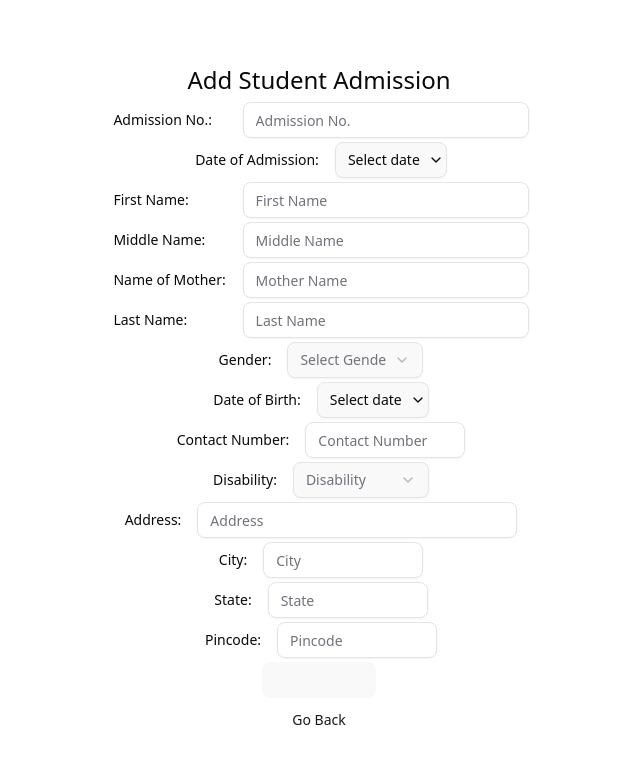
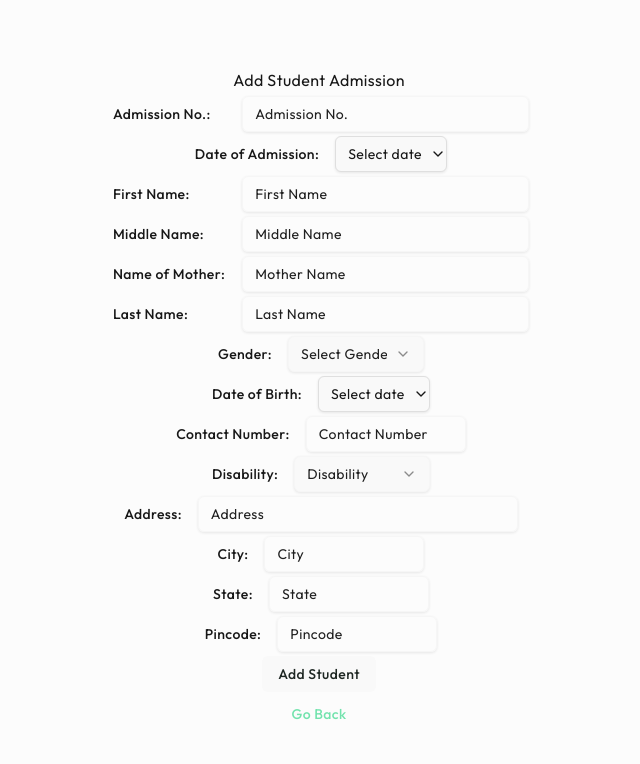
Before and after one commit to Abhi-Survase/bb_portal, a React (Vite) app in the folder frontend/: page /addStudent in a window 1280 px wide. Shown: the top 764 px of the page, without its empty margins (321-961 px from the left). Built offline with nearby package versions, Linux system fonts and the light colour scheme.

Commit message:
Changed App name & poslished App theme

```diff
--- a/frontend/index.html
+++ b/frontend/index.html
@@ -5,7 +5,10 @@
     <meta charset="UTF-8" />
     <link rel="icon" type="image/svg+xml" href="./smp_icon.svg" />
     <meta name="viewport" content="width=device-width, initial-scale=1.0" />
-    <title>School Management Platform</title>
+    <link rel="preconnect" href="https://fonts.googleapis.com">
+    <link rel="preconnect" href="https://fonts.gstatic.com" crossorigin>
+    <link href="https://fonts.googleapis.com/css2?family=Outfit:wght@100..900&display=swap" rel="stylesheet">
+    <title>Blossom Book Portal</title>
   </head>
 
   <body>
--- a/frontend/src/App.jsx
+++ b/frontend/src/App.jsx
@@ -5,19 +5,21 @@ import { Link } from "react-router";
 
 function App() {
   return (
-    <div className="h-screen flex flex-col justify-center items-center text-center">
+    <div className="bg-(--background) h-screen flex flex-col justify-center items-center text-center">
       <div>
         <img src={bookLogo} className="logo react" alt="SMP logo" />
       </div>
-      <h1>School Management App</h1>
+      <h1 className="text-(--foreground) scroll-m-20 text-center border-b m-8 text-4xl font-bold tracking-tight text-balance">
+        The Blossom Book Portal
+      </h1>
       <div className="card mt-6 grid gap-4">
-        <Button variant="outline">
+        <Button variant="secondary">
           <Link to="students">Show Student List</Link>
         </Button>
-        <Button variant="outline">
+        <Button variant="secondary">
           <Link to="students/findStudent">Find Student</Link>
         </Button>
-        <Button variant="outline">
+        <Button variant="secondary">
           <Link to="addStudent">Add Student Admission</Link>
         </Button>
       </div>
--- a/frontend/src/index.css
+++ b/frontend/src/index.css
@@ -3,83 +3,124 @@
 
 @custom-variant dark (&:is(.dark *));
 :root {
-  font-family: system-ui, Avenir, Helvetica, Arial, sans-serif;
-  line-height: 1.5;
-  font-weight: 400;
-
-  color-scheme: light dark;
-  color: rgba(255, 255, 255, 0.87);
-  background-color: #242424;
-
-  font-synthesis: none;
-  text-rendering: optimizeLegibility;
-  -webkit-font-smoothing: antialiased;
-  -moz-osx-font-smoothing: grayscale;
-  --radius: 0.625rem;
-  --background: oklch(1 0 0);
-  --foreground: oklch(0.141 0.005 285.823);
-  --card: oklch(1 0 0);
-  --card-foreground: oklch(0.141 0.005 285.823);
-  --popover: oklch(1 0 0);
-  --popover-foreground: oklch(0.141 0.005 285.823);
-  --primary: oklch(0.21 0.006 285.885);
-  --primary-foreground: oklch(0.985 0 0);
-  --secondary: oklch(0.967 0.001 286.375);
-  --secondary-foreground: oklch(0.21 0.006 285.885);
-  --muted: oklch(0.967 0.001 286.375);
-  --muted-foreground: oklch(0.552 0.016 285.938);
-  --accent: oklch(0.967 0.001 286.375);
-  --accent-foreground: oklch(0.21 0.006 285.885);
-  --destructive: oklch(0.577 0.245 27.325);
-  --border: oklch(0.92 0.004 286.32);
-  --input: oklch(0.92 0.004 286.32);
-  --ring: oklch(0.705 0.015 286.067);
-  --chart-1: oklch(0.646 0.222 41.116);
-  --chart-2: oklch(0.6 0.118 184.704);
-  --chart-3: oklch(0.398 0.07 227.392);
-  --chart-4: oklch(0.828 0.189 84.429);
-  --chart-5: oklch(0.769 0.188 70.08);
-  --sidebar: oklch(0.985 0 0);
-  --sidebar-foreground: oklch(0.141 0.005 285.823);
-  --sidebar-primary: oklch(0.21 0.006 285.885);
-  --sidebar-primary-foreground: oklch(0.985 0 0);
-  --sidebar-accent: oklch(0.967 0.001 286.375);
-  --sidebar-accent-foreground: oklch(0.21 0.006 285.885);
-  --sidebar-border: oklch(0.92 0.004 286.32);
-  --sidebar-ring: oklch(0.705 0.015 286.067);
+  --background: oklch(0.9911 0 0);
+  --foreground: oklch(0.2046 0 0);
+  --card: oklch(0.9911 0 0);
+  --card-foreground: oklch(0.2046 0 0);
+  --popover: oklch(0.9911 0 0);
+  --popover-foreground: oklch(0.4386 0 0);
+  --primary: oklch(0.8348 0.1302 160.908);
+  --primary-foreground: oklch(0.2626 0.0147 166.4589);
+  --secondary: oklch(0.9505 0.0491 170.6657);
+  --secondary-foreground: oklch(0.2046 0 0);
+  --muted: oklch(0.9461 0 0);
+  --muted-foreground: oklch(0.2435 0 0);
+  --accent: oklch(0.9461 0 0);
+  --accent-foreground: oklch(0.2435 0 0);
+  --destructive: oklch(0.5523 0.1927 32.7272);
+  --destructive-foreground: oklch(0.9934 0.0032 17.2118);
+  --border: oklch(0.9037 0 0);
+  --input: oklch(0.9731 0 0);
+  --ring: oklch(0.8348 0.1302 160.908);
+  --chart-1: oklch(0.8348 0.1302 160.908);
+  --chart-2: oklch(0.6231 0.188 259.8145);
+  --chart-3: oklch(0.6056 0.2189 292.7172);
+  --chart-4: oklch(0.7686 0.1647 70.0804);
+  --chart-5: oklch(0.6959 0.1491 162.4796);
+  --sidebar: oklch(0.9911 0 0);
+  --sidebar-foreground: oklch(0.5452 0 0);
+  --sidebar-primary: oklch(0.8348 0.1302 160.908);
+  --sidebar-primary-foreground: oklch(0.2626 0.0147 166.4589);
+  --sidebar-accent: oklch(0.9461 0 0);
+  --sidebar-accent-foreground: oklch(0.2435 0 0);
+  --sidebar-border: oklch(0.9037 0 0);
+  --sidebar-ring: oklch(0.8348 0.1302 160.908);
+  --font-sans: Outfit, sans-serif;
+  --font-serif: ui-serif, Georgia, Cambria, "Times New Roman", Times, serif;
+  --font-mono: monospace;
+  --radius: 0.5rem;
+  --shadow-x: 0px;
+  --shadow-y: 1px;
+  --shadow-blur: 3px;
+  --shadow-spread: 0px;
+  --shadow-opacity: 0.17;
+  --shadow-color: #000000;
+  --shadow-2xs: 0px 1px 3px 0px hsl(0 0% 0% / 0.09);
+  --shadow-xs: 0px 1px 3px 0px hsl(0 0% 0% / 0.09);
+  --shadow-sm: 0px 1px 3px 0px hsl(0 0% 0% / 0.17),
+    0px 1px 2px -1px hsl(0 0% 0% / 0.17);
+  --shadow: 0px 1px 3px 0px hsl(0 0% 0% / 0.17),
+    0px 1px 2px -1px hsl(0 0% 0% / 0.17);
+  --shadow-md: 0px 1px 3px 0px hsl(0 0% 0% / 0.17),
+    0px 2px 4px -1px hsl(0 0% 0% / 0.17);
+  --shadow-lg: 0px 1px 3px 0px hsl(0 0% 0% / 0.17),
+    0px 4px 6px -1px hsl(0 0% 0% / 0.17);
+  --shadow-xl: 0px 1px 3px 0px hsl(0 0% 0% / 0.17),
+    0px 8px 10px -1px hsl(0 0% 0% / 0.17);
+  --shadow-2xl: 0px 1px 3px 0px hsl(0 0% 0% / 0.43);
+  --tracking-normal: 0.025em;
+  --spacing: 0.25rem;
 }
 
-h1 {
-  font-size: 2rem;
-  line-height: 2;
-}
-h2 {
-  font-size: 1.5rem;
-  line-height: 1.5;
-}
-h3 {
-  font-size: 1.2rem;
-  line-height: 1.2;
-}
-
-@media (prefers-color-scheme: light) {
-  :root {
-    color: #213547;
-    background-color: #ffffff;
-  }
-  a:hover {
-    color: #747bff;
-  }
-  button {
-    background-color: #f9f9f9;
-  }
+.dark {
+  --background: oklch(0.1822 0 0);
+  --foreground: oklch(0.9288 0.0126 255.5078);
+  --card: oklch(0.2046 0 0);
+  --card-foreground: oklch(0.9288 0.0126 255.5078);
+  --popover: oklch(0.2603 0 0);
+  --popover-foreground: oklch(0.7348 0 0);
+  --primary: oklch(0.4365 0.1044 156.7556);
+  --primary-foreground: oklch(0.9213 0.0135 167.1556);
+  --secondary: oklch(0.2983 0.0155 169.0478);
+  --secondary-foreground: oklch(0.9851 0 0);
+  --muted: oklch(0.2393 0 0);
+  --muted-foreground: oklch(0.7122 0 0);
+  --accent: oklch(0.3132 0 0);
+  --accent-foreground: oklch(0.9851 0 0);
+  --destructive: oklch(0.3123 0.0852 29.7877);
+  --destructive-foreground: oklch(0.9368 0.0045 34.3092);
+  --border: oklch(0.2809 0 0);
+  --input: oklch(0.2603 0 0);
+  --ring: oklch(0.8003 0.1821 151.711);
+  --chart-1: oklch(0.8003 0.1821 151.711);
+  --chart-2: oklch(0.7137 0.1434 254.624);
+  --chart-3: oklch(0.709 0.1592 293.5412);
+  --chart-4: oklch(0.8369 0.1644 84.4286);
+  --chart-5: oklch(0.7845 0.1325 181.912);
+  --sidebar: oklch(0.1822 0 0);
+  --sidebar-foreground: oklch(0.6301 0 0);
+  --sidebar-primary: oklch(0.4365 0.1044 156.7556);
+  --sidebar-primary-foreground: oklch(0.9213 0.0135 167.1556);
+  --sidebar-accent: oklch(0.3132 0 0);
+  --sidebar-accent-foreground: oklch(0.9851 0 0);
+  --sidebar-border: oklch(0.2809 0 0);
+  --sidebar-ring: oklch(0.8003 0.1821 151.711);
+  --font-sans: Actor, sans-serif;
+  --font-serif: ui-serif, Georgia, Cambria, "Times New Roman", Times, serif;
+  --font-mono: monospace;
+  --radius: 0.5rem;
+  --shadow-x: 0px;
+  --shadow-y: 1px;
+  --shadow-blur: 3px;
+  --shadow-spread: 0px;
+  --shadow-opacity: 0.17;
+  --shadow-color: #000000;
+  --shadow-2xs: 0px 1px 3px 0px hsl(0 0% 0% / 0.09);
+  --shadow-xs: 0px 1px 3px 0px hsl(0 0% 0% / 0.09);
+  --shadow-sm: 0px 1px 3px 0px hsl(0 0% 0% / 0.17),
+    0px 1px 2px -1px hsl(0 0% 0% / 0.17);
+  --shadow: 0px 1px 3px 0px hsl(0 0% 0% / 0.17),
+    0px 1px 2px -1px hsl(0 0% 0% / 0.17);
+  --shadow-md: 0px 1px 3px 0px hsl(0 0% 0% / 0.17),
+    0px 2px 4px -1px hsl(0 0% 0% / 0.17);
+  --shadow-lg: 0px 1px 3px 0px hsl(0 0% 0% / 0.17),
+    0px 4px 6px -1px hsl(0 0% 0% / 0.17);
+  --shadow-xl: 0px 1px 3px 0px hsl(0 0% 0% / 0.17),
+    0px 8px 10px -1px hsl(0 0% 0% / 0.17);
+  --shadow-2xl: 0px 1px 3px 0px hsl(0 0% 0% / 0.43);
 }
 
 @theme inline {
-  --radius-sm: calc(var(--radius) - 4px);
-  --radius-md: calc(var(--radius) - 2px);
-  --radius-lg: var(--radius);
-  --radius-xl: calc(var(--radius) + 4px);
   --color-background: var(--background);
   --color-foreground: var(--foreground);
   --color-card: var(--card);
@@ -95,6 +136,7 @@ h3 {
   --color-accent: var(--accent);
   --color-accent-foreground: var(--accent-foreground);
   --color-destructive: var(--destructive);
+  --color-destructive-foreground: var(--destructive-foreground);
   --color-border: var(--border);
   --color-input: var(--input);
   --color-ring: var(--ring);
@@ -111,40 +153,48 @@ h3 {
   --color-sidebar-accent-foreground: var(--sidebar-accent-foreground);
   --color-sidebar-border: var(--sidebar-border);
   --color-sidebar-ring: var(--sidebar-ring);
+
+  --font-sans: var(--font-sans);
+  --font-mono: var(--font-mono);
+  --font-serif: var(--font-serif);
+
+  --radius-sm: calc(var(--radius) - 4px);
+  --radius-md: calc(var(--radius) - 2px);
+  --radius-lg: var(--radius);
+  --radius-xl: calc(var(--radius) + 4px);
+
+  --shadow-2xs: var(--shadow-2xs);
+  --shadow-xs: var(--shadow-xs);
+  --shadow-sm: var(--shadow-sm);
+  --shadow: var(--shadow);
+  --shadow-md: var(--shadow-md);
+  --shadow-lg: var(--shadow-lg);
+  --shadow-xl: var(--shadow-xl);
+  --shadow-2xl: var(--shadow-2xl);
+
+  --tracking-tighter: calc(var(--tracking-normal) - 0.05em);
+  --tracking-tight: calc(var(--tracking-normal) - 0.025em);
+  --tracking-normal: var(--tracking-normal);
+  --tracking-wide: calc(var(--tracking-normal) + 0.025em);
+  --tracking-wider: calc(var(--tracking-normal) + 0.05em);
+  --tracking-widest: calc(var(--tracking-normal) + 0.1em);
 }
 
-.dark {
-  --background: oklch(0.141 0.005 285.823);
-  --foreground: oklch(0.985 0 0);
-  --card: oklch(0.21 0.006 285.885);
-  --card-foreground: oklch(0.985 0 0);
-  --popover: oklch(0.21 0.006 285.885);
-  --popover-foreground: oklch(0.985 0 0);
-  --primary: oklch(0.92 0.004 286.32);
-  --primary-foreground: oklch(0.21 0.006 285.885);
-  --secondary: oklch(0.274 0.006 286.033);
-  --secondary-foreground: oklch(0.985 0 0);
-  --muted: oklch(0.274 0.006 286.033);
-  --muted-foreground: oklch(0.705 0.015 286.067);
-  --accent: oklch(0.274 0.006 286.033);
-  --accent-foreground: oklch(0.985 0 0);
-  --destructive: oklch(0.704 0.191 22.216);
-  --border: oklch(1 0 0 / 10%);
-  --input: oklch(1 0 0 / 15%);
-  --ring: oklch(0.552 0.016 285.938);
-  --chart-1: oklch(0.488 0.243 264.376);
-  --chart-2: oklch(0.696 0.17 162.48);
-  --chart-3: oklch(0.769 0.188 70.08);
-  --chart-4: oklch(0.627 0.265 303.9);
-  --chart-5: oklch(0.645 0.246 16.439);
-  --sidebar: oklch(0.21 0.006 285.885);
-  --sidebar-foreground: oklch(0.985 0 0);
-  --sidebar-primary: oklch(0.488 0.243 264.376);
-  --sidebar-primary-foreground: oklch(0.985 0 0);
-  --sidebar-accent: oklch(0.274 0.006 286.033);
-  --sidebar-accent-foreground: oklch(0.985 0 0);
-  --sidebar-border: oklch(1 0 0 / 10%);
-  --sidebar-ring: oklch(0.552 0.016 285.938);
+body {
+  letter-spacing: var(--tracking-normal);
+}
+
+@media (prefers-color-scheme: light) {
+  :root {
+    color: #213547;
+    background-color: #ffffff;
+  }
+  a:hover {
+    color: #747bff;
+  }
+  button {
+    background-color: #f9f9f9;
+  }
 }
 
 @layer base {
```
Also changed, not shown: frontend/src/pages/AllStudentPage.jsx (+11 -8 lines).
